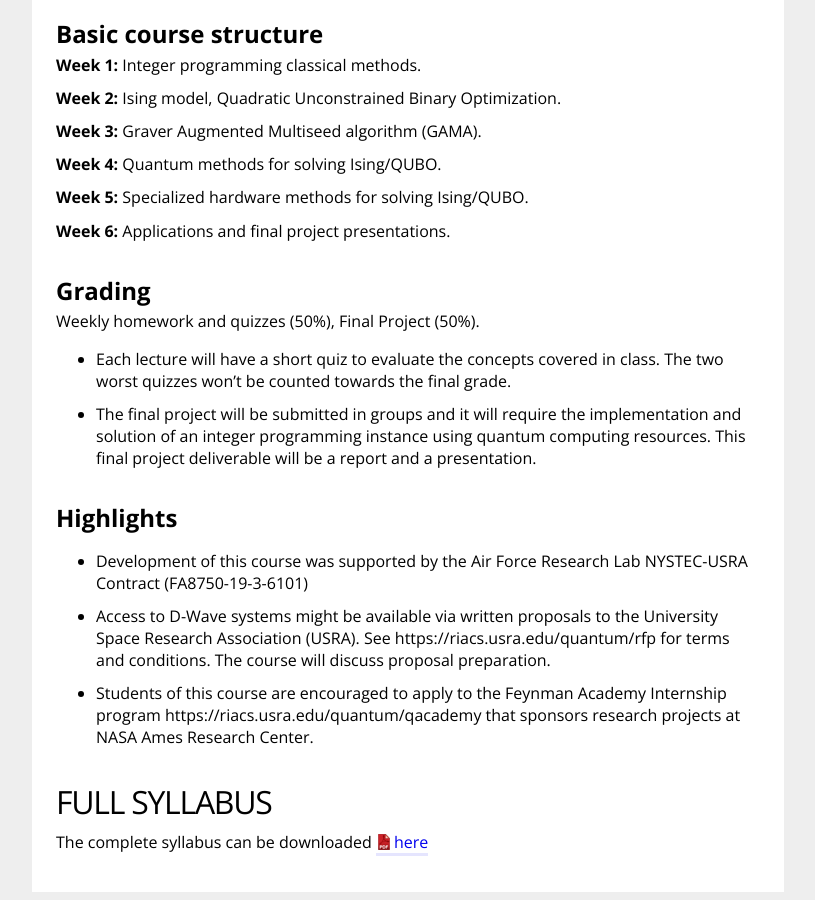
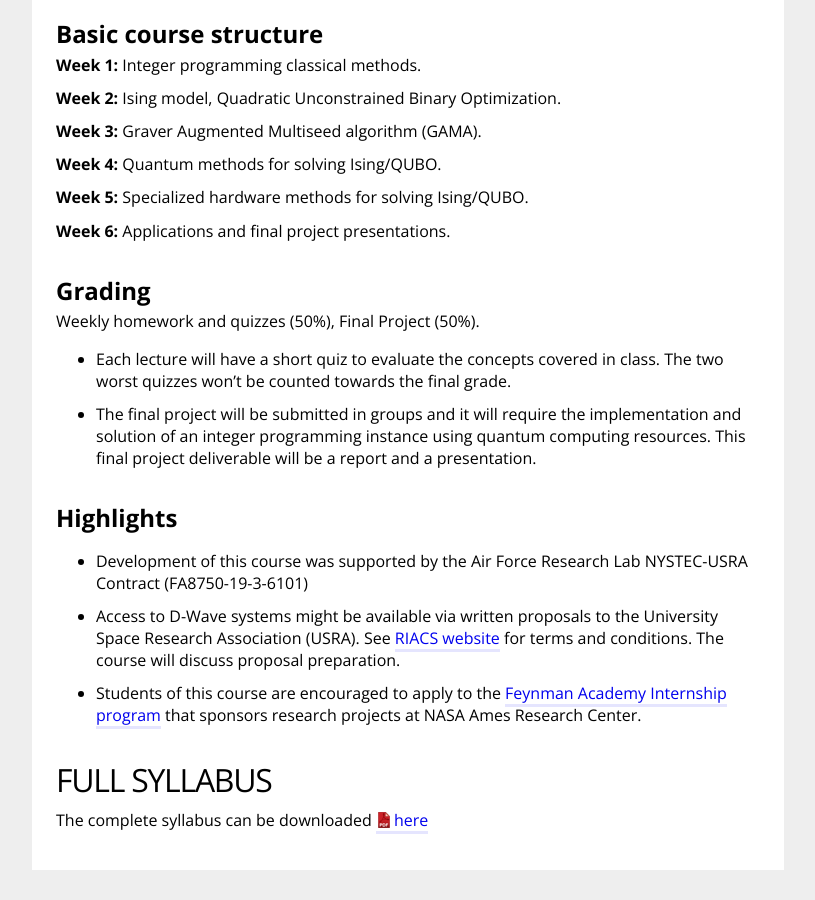
Before and after one commit to bernalde/QuIP, a Jekyll site: the page built from index.md, in a window 1280 px wide and 900 px high, scrolled down 1179 px. Shown: the whole window, without its empty margins (232-1047 px from the left). Built offline with Jekyll 4.4.1, drawn with Linux system fonts in a browser that asks for light colours; after the commit the page ends 2057 px from its top, so only the background shows below that.

Commit message:
Small edits

```diff
--- a/index.md
+++ b/index.md
@@ -62,8 +62,8 @@ Weekly homework and quizzes (50%), Final Project (50%).
 
 ## Highlights
 - Development of this course was supported by the Air Force Research Lab NYSTEC-USRA Contract (FA8750-19-3-6101)
-- Access to D-Wave systems might be available via written proposals to the University Space Research Association (USRA). See https://riacs.usra.edu/quantum/rfp for terms and conditions. The course will discuss proposal preparation.
-- Students of this course are encouraged to apply to the Feynman Academy Internship program https://riacs.usra.edu/quantum/qacademy that sponsors research projects at NASA Ames Research Center.
+- Access to D-Wave systems might be available via written proposals to the University Space Research Association (USRA). See [RIACS website](https://riacs.usra.edu/quantum/rfp) for terms and conditions. The course will discuss proposal preparation.
+- Students of this course are encouraged to apply to the [Feynman Academy Internship program](https://riacs.usra.edu/quantum/qacademy) that sponsors research projects at NASA Ames Research Center.
 
 
 # Full Syllabus
```
Also changed, not shown: project.md (+1 -1 lines).
